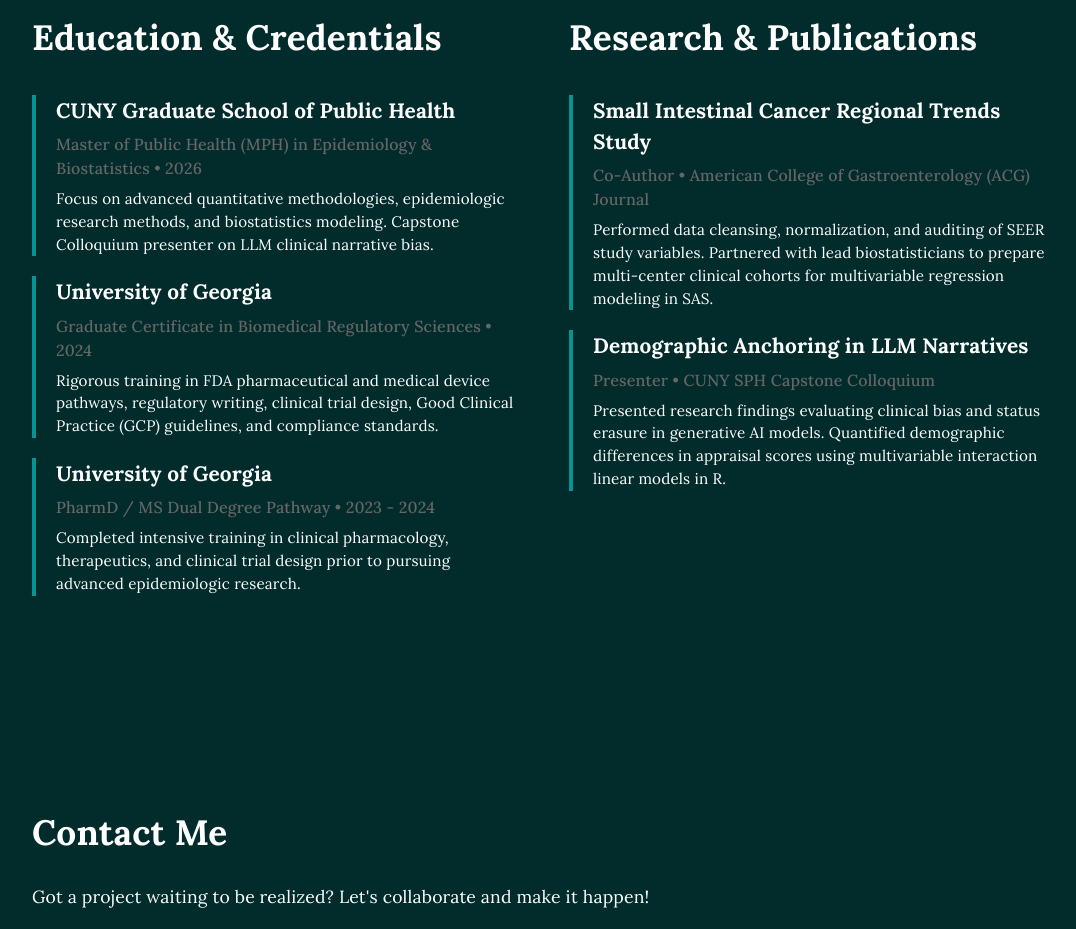
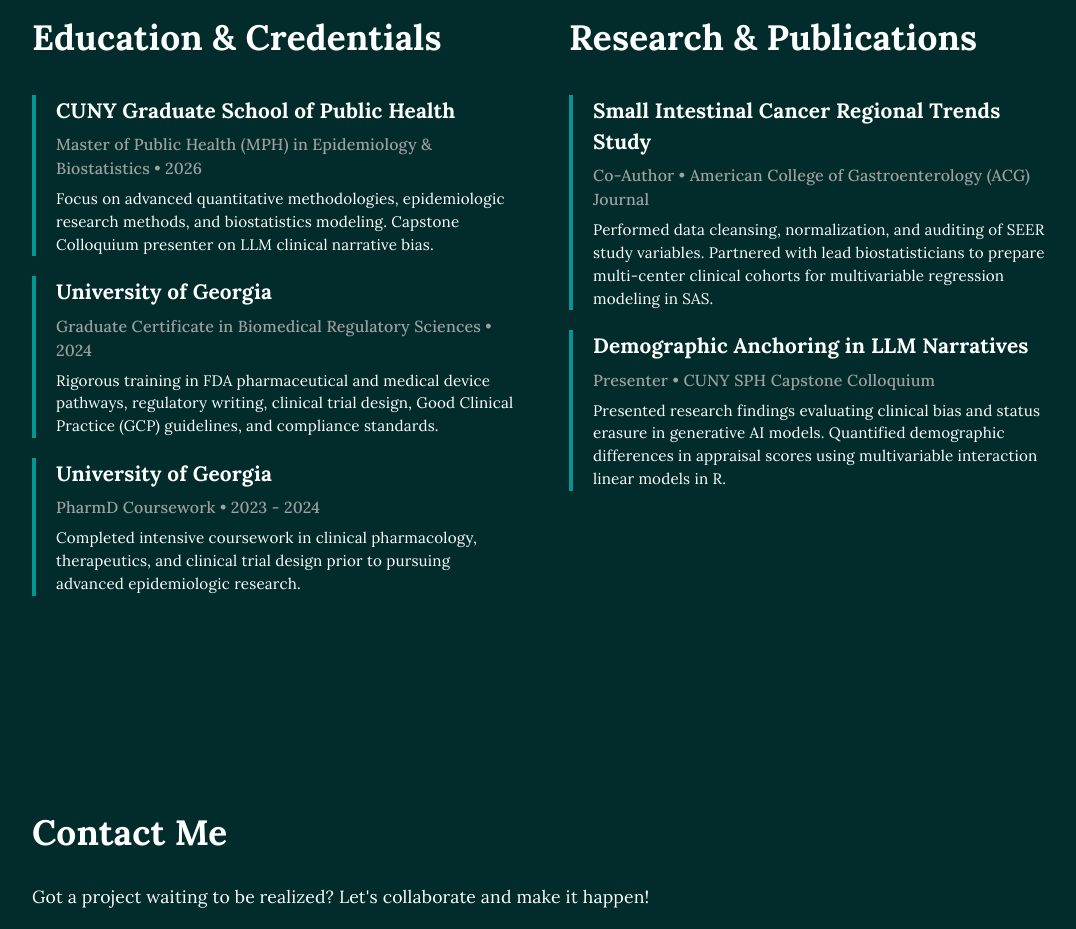
Before and after one commit to shreyuumapathy/shreyuumapathy.github.io, a React (Create React App) app: page / in a window 1280 px wide. Shown: the part 5160-6089 px from the top of the page, without its empty margins (96-1172 px from the left). Built offline with nearby package versions, Linux system fonts and the light colour scheme.

Commit message:
Update Education: frame PharmD as coursework and set h4 program/dates to lighter gray in dark/light modes

```diff
--- a/src/assets/styles/Education.scss
+++ b/src/assets/styles/Education.scss
@@ -27,7 +27,7 @@
   h4 {
     margin: 0 0 8px 0;
     font-size: 1rem;
-    color: #666;
+    color: #a0a0a0;
     font-weight: 500;
   }
 
@@ -40,7 +40,7 @@
 
 .light-mode {
   .education-card h4, .publication-card h4 {
-    color: #555;
+    color: #888888;
   }
 }
 
--- a/src/components/Education.tsx
+++ b/src/components/Education.tsx
@@ -24,8 +24,8 @@
 
           <div className="education-card">
             <h3>University of Georgia</h3>
-            <h4>PharmD / MS Dual Degree Pathway • 2023 - 2024</h4>
-            <p>Completed intensive training in clinical pharmacology, therapeutics, and clinical trial design prior to pursuing advanced epidemiologic research.</p>
+            <h4>PharmD Coursework • 2023 - 2024</h4>
+            <p>Completed intensive coursework in clinical pharmacology, therapeutics, and clinical trial design prior to pursuing advanced epidemiologic research.</p>
           </div>
         </div>
 
```
